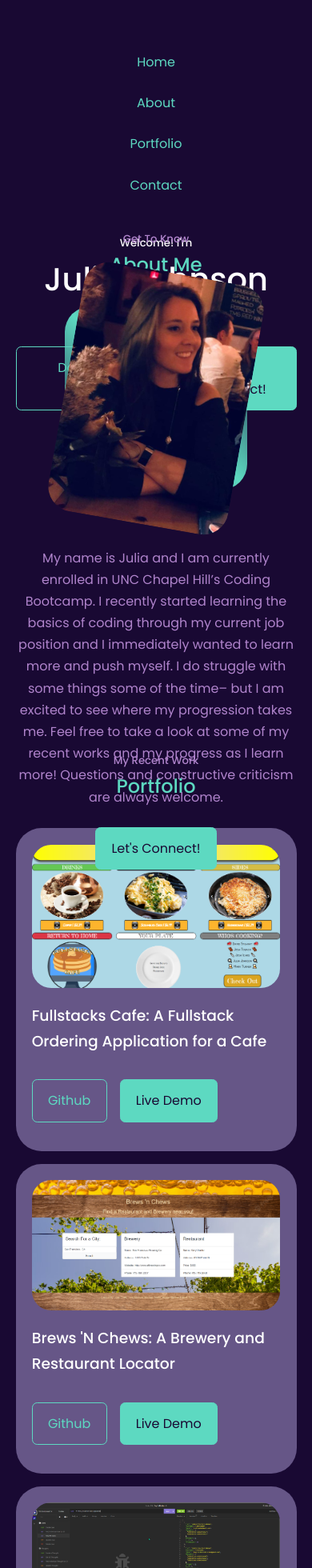
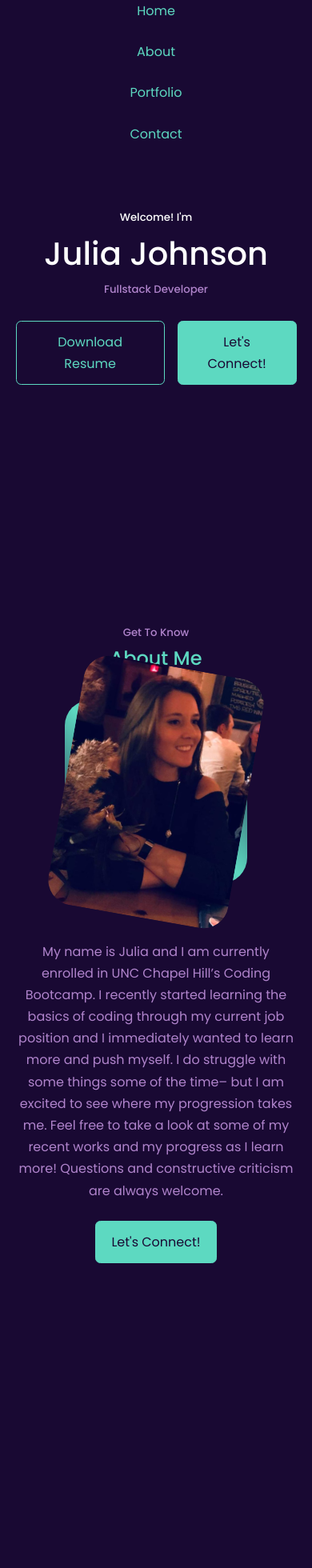
Before and after one commit to jjohnson673/Portfolio_2.0, a React (Create React App) app: page / in a window 390 px wide. Shown: the top 1960 px of the page at 80% size. Built offline with nearby package versions, Linux system fonts and the light colour scheme.

Commit message:
added more styling

```diff
--- a/src/components/about/about.css
+++ b/src/components/about/about.css
@@ -6,8 +6,8 @@
 
 
 .about {
-  top: 12rem;
-  position: absolute;
+  top: -27rem;
+  position: relative;
 }
 
   .about__me {
@@ -65,6 +65,9 @@
       margin: 0 auto 3rem;
     }
 
+    .about{
+      margin-top: 23rem;
+    }
 
     .about__content {
       text-align: center;
--- a/src/components/contact/Contact.js
+++ b/src/components/contact/Contact.js
@@ -16,7 +16,7 @@ const Contact = () => {
   };
 
   return (
-    <section id='contact'>
+    <section className='contact'>
       <h5>Get In Touch</h5>
       <h2>Contact Me</h2>
 
--- a/src/components/contact/contact.css
+++ b/src/components/contact/contact.css
@@ -3,6 +3,11 @@
     display: grid;
     grid-template-columns: 30% 58%;
     gap: 12%;
+  }
+
+  .contact{
+    top: -3rem;
+    position: relative;
   }
 
   .contact__options {
--- a/src/components/header/header.css
+++ b/src/components/header/header.css
@@ -17,7 +17,9 @@ header {
     flex-wrap: wrap;
     justify-content: center;
     gap: 2rem;
-    margin: 0 auto 3rem;
+    margin: 0 auto 1rem;
+    top: -4rem;
+    position: relative;
   }
 
 
--- a/src/components/portfolio/Portfolio.js
+++ b/src/components/portfolio/Portfolio.js
@@ -56,7 +56,7 @@ const data = [
 
 const Portfolio = () => {
   return (
-    <section id='portfolio'>
+    <section className='portfolio'>
       <h5>My Recent Work</h5>
       <h2>Portfolio</h2>
 
--- a/src/components/portfolio/portfolio.css
+++ b/src/components/portfolio/portfolio.css
@@ -2,6 +2,11 @@
     display: grid;
     grid-template-columns: repeat(3, 1fr);
     gap: 2.5rem;
+  }
+
+  .portfolio {
+    top: -16rem;
+    position: relative;
   }
 
   .portfolio__item {
@@ -38,6 +43,10 @@
       grid-template-columns: 1fr 1fr;
       gap: 1.2rem;
     }
+    .portfolio {
+      margin-top: 13rem;
+    }
+
   }
 
   /* ================ Small Device Media Queries ================= */
--- a/src/index.css
+++ b/src/index.css
@@ -60,7 +60,7 @@ h1 {
 }
 
 section {
-  margin-top: 19rem;
+  margin-top: 3rem;
 }
 
 section > h2,
@@ -121,8 +121,9 @@ img {
     width: var(--container-width-md);
   }
 
-  section {
-    margin-top: 6rem;
+
+ section {
+    margin-top: 23rem;
   }
 }
 
```
